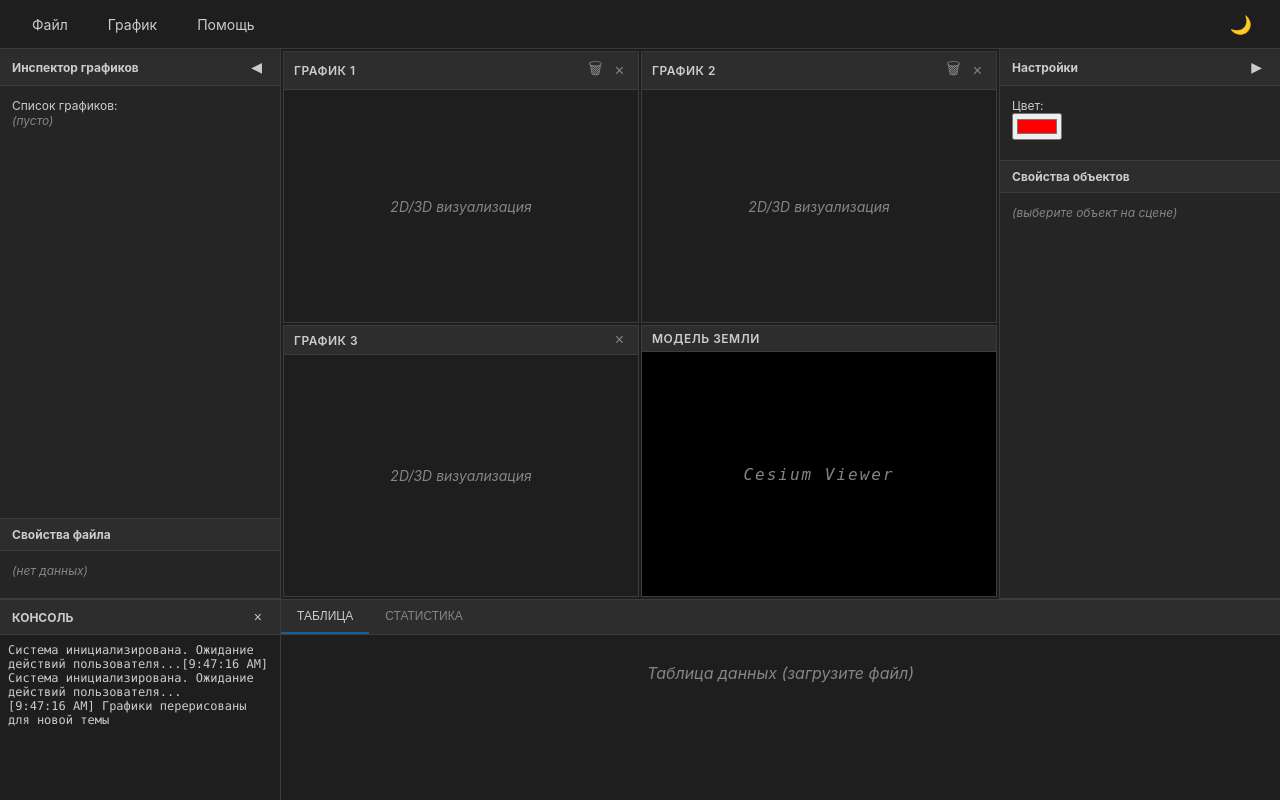
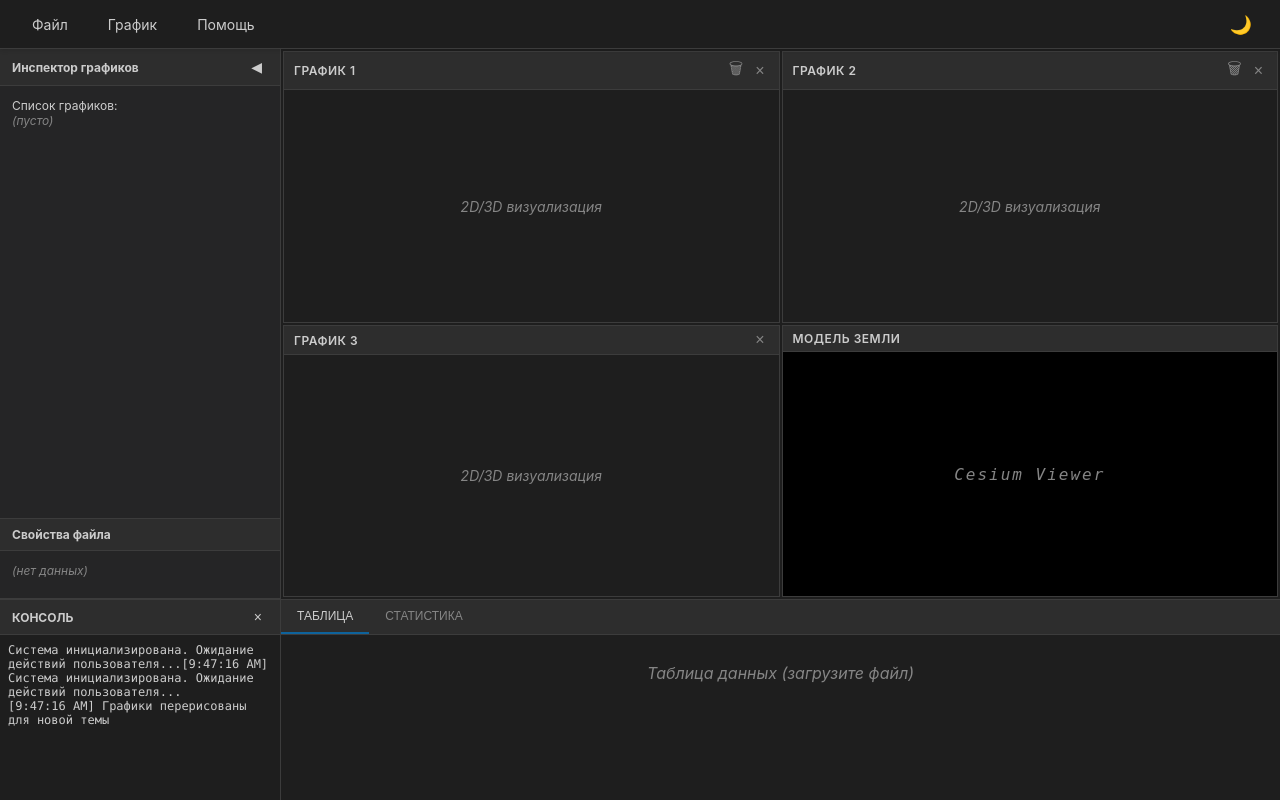
Before and after one commit to m1k1isback/trajectory_visualizer, a FastAPI app: page / in a window 1280 px wide. Run offline with FastAPI, Linux system fonts and the light colour scheme; some libraries are stand-ins or nearby versions.

Commit message:
удалена правая панель настроек

```diff
--- a/templates/index.html
+++ b/templates/index.html
@@ -151,31 +151,6 @@
 
         </div>
 
-        <!-- Правая панель -->
-        <div class="sidebar sidebar-right" id="sidebar-right">
-            <div class="panel-widget">
-                <div class="widget-header">
-                    <span>Настройки</span>
-                    <button class="widget-toggle" onclick="toggleSidebar('right')" title="Скрыть панель">▶</button>
-                </div>
-                <div class="widget-content">
-                    <p>Цвет:<br><input type="color" value="#ff0000" class="color-picker"></p>
-                </div>
-            </div>
-
-            <div class="panel-widget">
-                <div class="widget-header">Свойства объектов</div>
-                <div class="widget-content">
-                    <p><span class="placeholder">(выберите объект на сцене)</span></p>
-                </div>
-            </div>
-        </div>
-
-        <!-- Кнопка-триггер для правой панели -->
-        <div class="sidebar-trigger sidebar-trigger-right" id="sidebar-trigger-right" onclick="toggleSidebar('right')" style="display: none;">
-            <span>◀</span>
-        </div>
-
     </div>
 
     <!-- Нижняя панель -->
```
